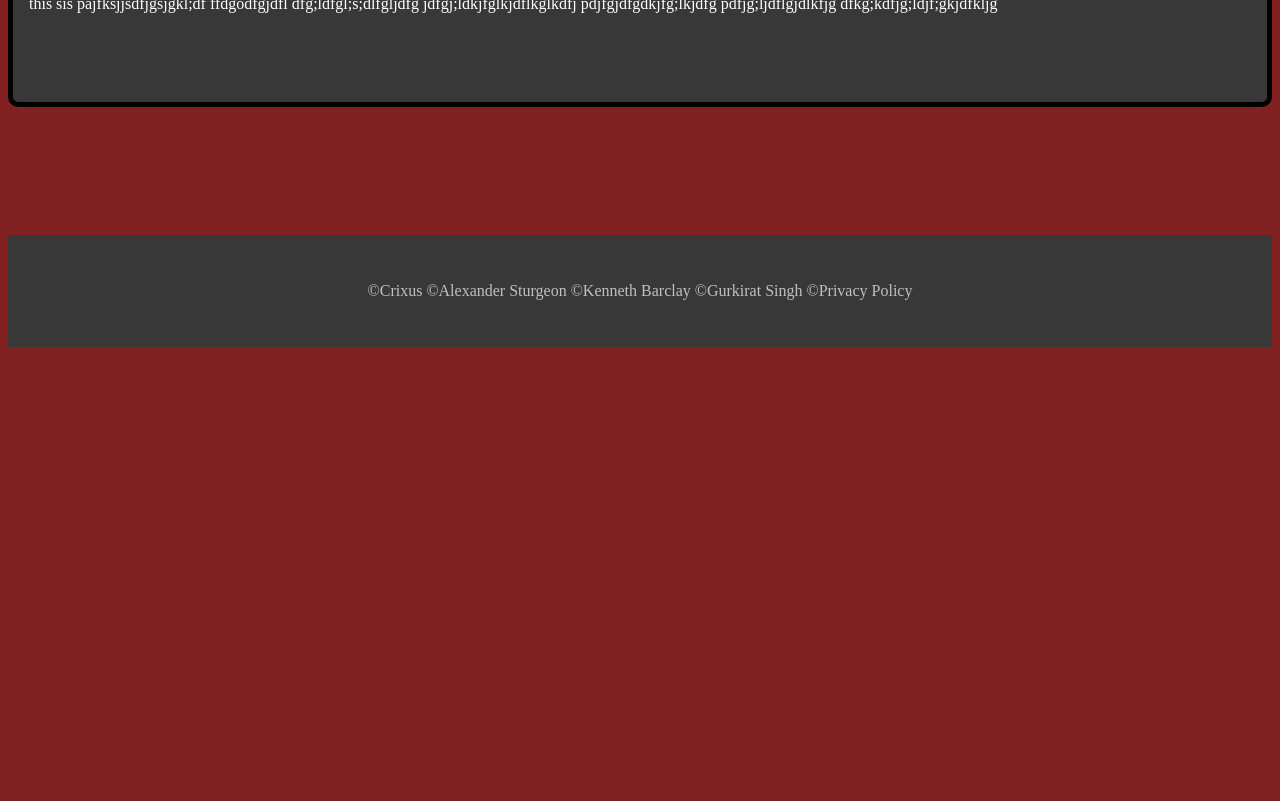
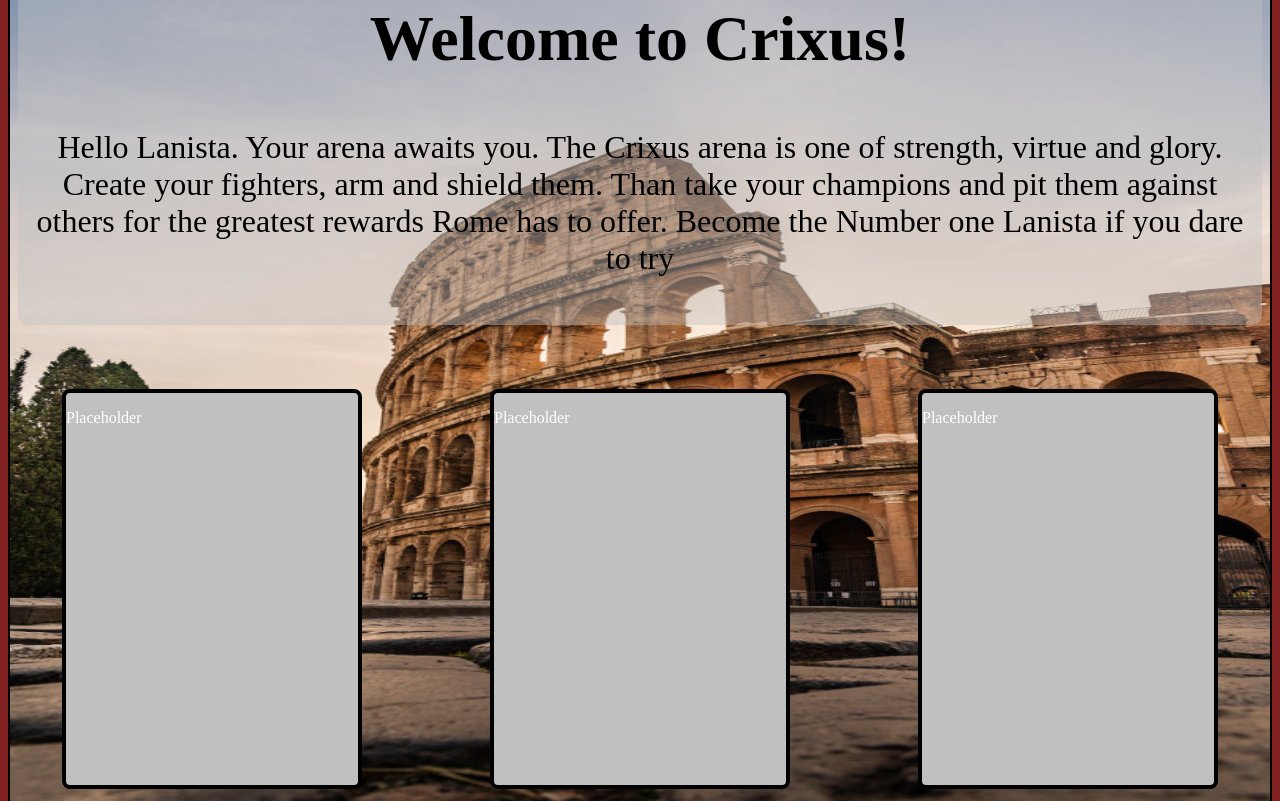
Before and after one commit to Alexander-Sturgeon/OpenSource_Crixus, a React (Vite) app in the folder Crixus/client/: page / in a window 1280 px wide. Shown: the part 200-1001 px from the top of the page. Before the commit the page ends 800 px from the top, so only its background shows below. Built offline with nearby package versions, Linux system fonts and the light colour scheme.

Commit message:
feat: update the image and placeholders of the home page

```diff
--- a/Crixus/client/src/pages/HomePage.tsx
+++ b/Crixus/client/src/pages/HomePage.tsx
@@ -1,20 +1,29 @@
 import "../styles/HomePage.css";
+// import ItemCard from "../components/ItemCard";
 
-import ItemCard from "../components/ItemCard";
-
+//Image srced from pixabay by MARTINOPHUC
 function HomePage(){
     return(
         <div className="home-main">
             {/* Highlights */}
             <div className="home-highlights">
-                <h2>Highlights</h2>
-                <p>this sis pajfksjjsdfjgsjgkl;df ffdgodfgjdfl dfg;ldfgl;s;dlfgljdfg jdfgj;ldkjfglkjdflkglkdfj  pdjfgjdfgdkjfg;lkjdfg pdfjg;ljdflgjdlkfjg dfkg;kdfjg;ldjf;gkjdfkljg</p>
+                <h2 className="highlights-heading">Welcome to Crixus!</h2>
+                <p className="highlights-p">Hello Lanista. Your arena awaits you. The Crixus arena is one of strength, virtue and glory. Create your fighters, arm and shield them. Than take your champions and pit them against others for the greatest rewards Rome has to offer. Become the Number one Lanista if you dare to try</p>
             </div>
             {/* Item Display */}
             <div className="home-tool-highlights">
-                {/* <ItemCard/>
-                <ItemCard/>
-                <ItemCard/> */}
+                {/* <ItemCard/> */}
+                {/* <ItemCard/> */}
+                {/* <ItemCard/> */}
+                <div className="tool-item-placeholder">
+                    <p>Placeholder</p>
+                </div>
+                <div className="tool-item-placeholder">
+                    <p>Placeholder</p>
+                </div>
+                <div className="tool-item-placeholder">
+                    <p>Placeholder</p>
+                </div>
             </div>
         </div>
     )
--- a/Crixus/client/src/styles/HomePage.css
+++ b/Crixus/client/src/styles/HomePage.css
@@ -1,20 +1,46 @@
 .home-main{
     /* background-color: #460F3D; */
+    background-image: url("../assets/Collesium.jpg");
+    background-repeat: no-repeat;
+    background-size: 100% 100%;
+    border-radius: 1rem;
+    border: 2px solid black;
+    margin: 1rem 0rem;
+    padding: .5rem;
     color: white;
     max-height: 1080px ;
 }
 .home-highlights{
-    border: 5px solid black;
-    background-color: #383838;
+    /* border: 5px solid black; */
+    background-color: #C0C0C06D;
+    color: black;
+    text-align: center;
     margin: 2rem 0rem 2rem;
-    height: 200px;
     border-radius: 10px;
     padding: 1rem;
 }
+.highlights-heading{
+    font-family: 'Times New Roman', Times, serif;
+    font-size: 4rem;
+}
+.highlights-p{
+    font-size: 2rem;
+}
 .home-tool-highlights{
+    display: flex;
+    justify-content: center;
+    align-items: center;
     margin: 4rem 1rem 4rem;
     gap: 8rem;
     max-height: 700px;
     display: flex;
     justify-content: center;
 }
+
+.tool-item-placeholder{
+    background-color: #C0C0C0;
+    border: 4px solid black;
+    border-radius: .5rem;
+    height: 400px;
+    width: 300px;
+}
```
Also changed, not shown: Crixus/client/src/assets/Collesium.jpg (added).
